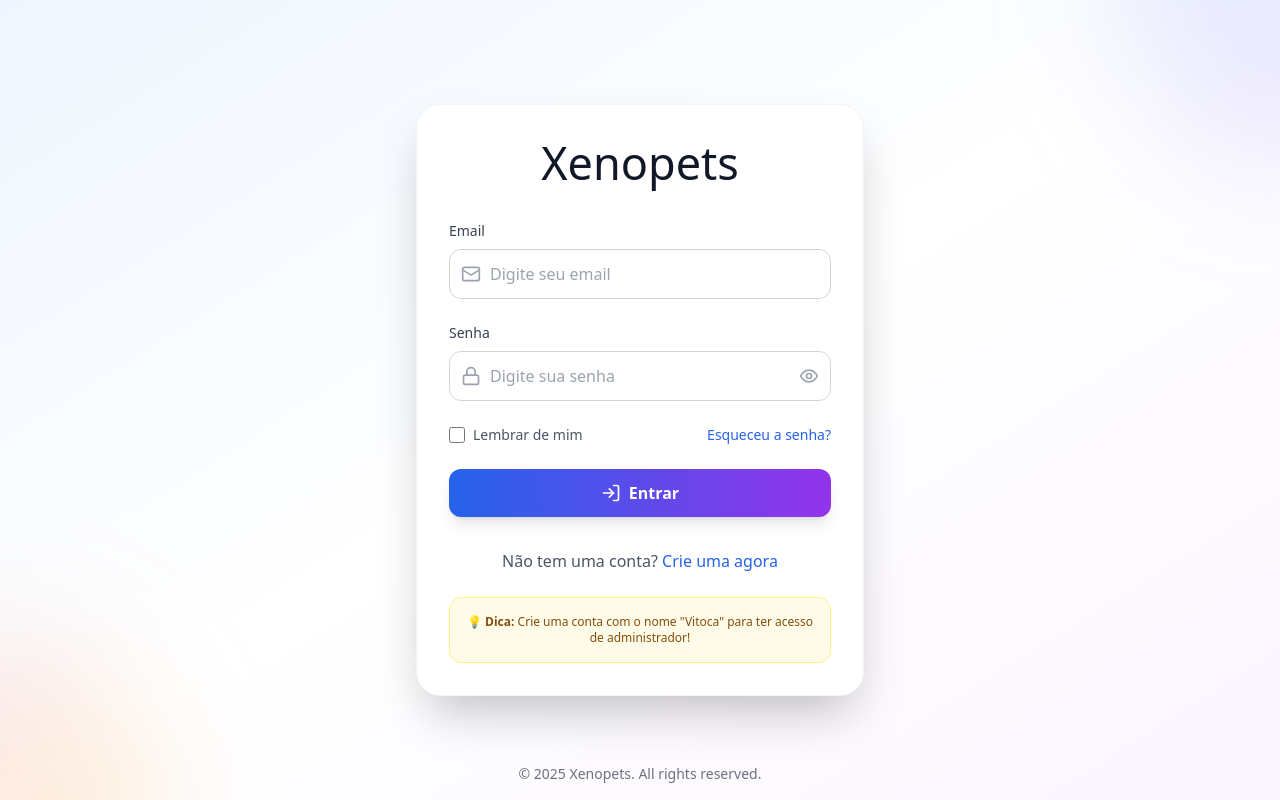
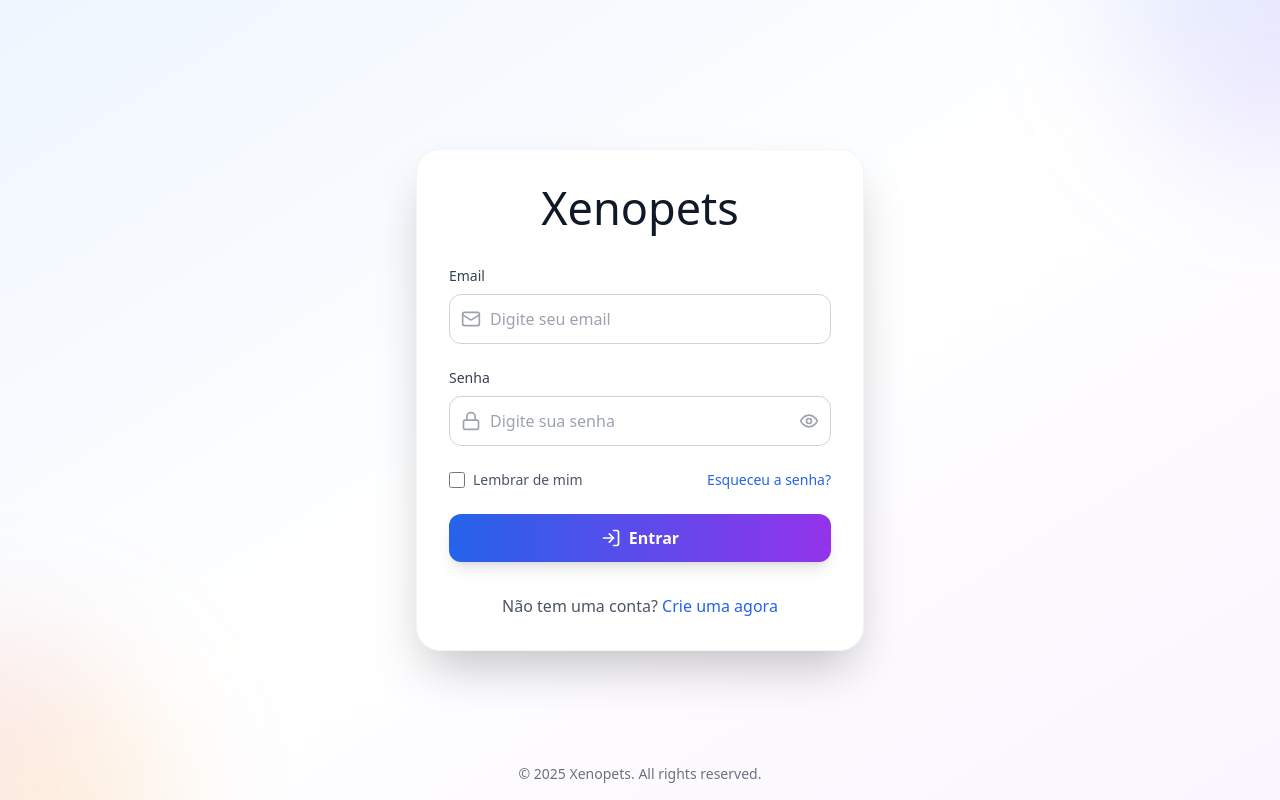
Before and after one commit to Vmdsahub/XenopetsNIO, a React (Vite) app: page / in a window 1280 px wide. Built offline with nearby package versions, Linux system fonts and the light colour scheme; no server answers.

Commit message:
Remove the admin tip section
cgen-3a2fb7bc8b5947a6adee23ae3458c229

```diff
--- a/src/components/Auth/LoginForm.tsx
+++ b/src/components/Auth/LoginForm.tsx
@@ -182,14 +182,6 @@ export const LoginForm: React.FC<LoginFormProps> = ({
             </button>
           </p>
         </div>
-
-        {/* Admin Info */}
-        <div className="mt-6 p-4 bg-yellow-50 border border-yellow-200 rounded-xl">
-          <p className="text-xs text-yellow-800 text-center">
-            💡 <strong>Dica:</strong> Crie uma conta com o nome "Vitoca" para
-            ter acesso de administrador!
-          </p>
-        </div>
       </div>
     </motion.div>
   );
```
